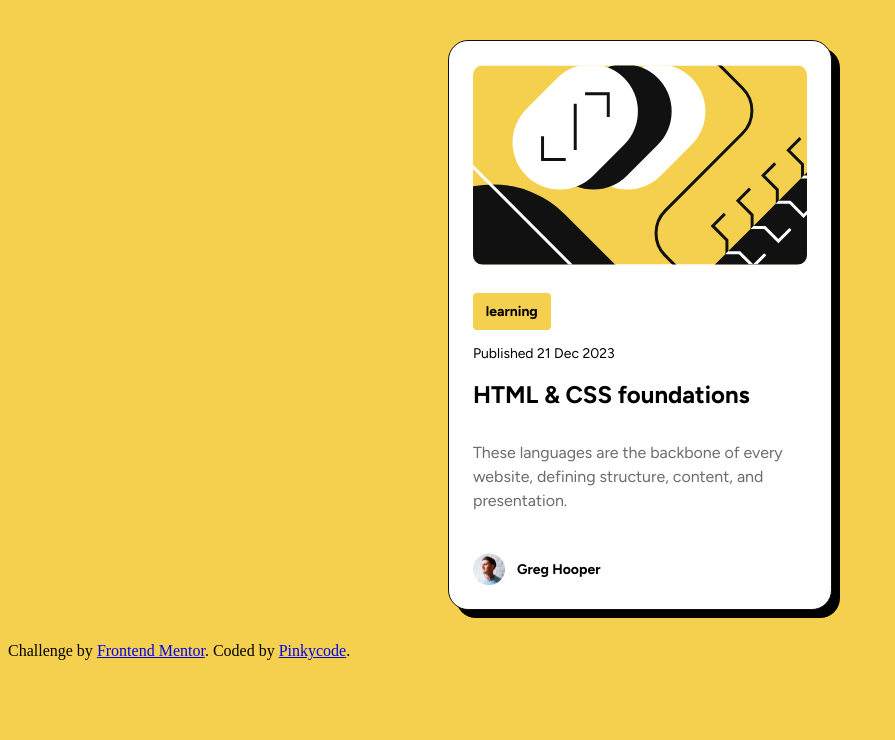
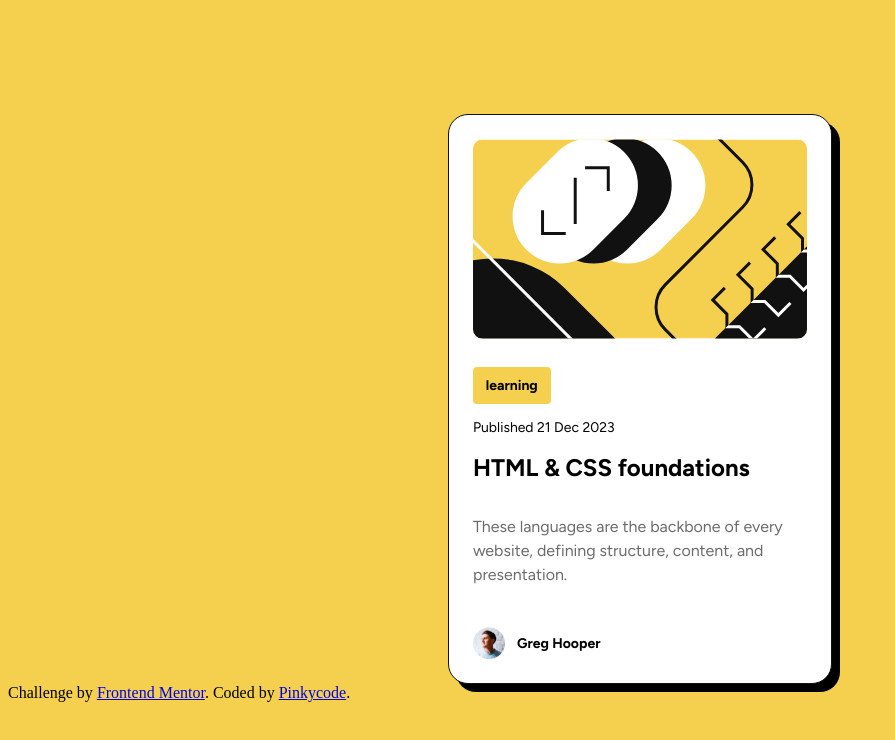
Before and after one commit to Pinkycode73/FrontendMentor, a plain HTML site: page blog-preview-card-main/index.html in a window 1280 px wide. Shown: the whole page, without its empty margins (0-895 px from the left). Drawn offline with Linux system fonts and the light colour scheme.

Commit message:
Update Blog preview card

```diff
--- a/blog-preview-card-main/Style.css
+++ b/blog-preview-card-main/Style.css
@@ -4,6 +4,7 @@ body{
     align-content: center;
     justify-content: center;
     background-color: hsl(47, 88%, 63%);
+    height: 100vh;
 
 }
 
@@ -13,7 +14,7 @@ main{
     flex-direction: column;
     align-items: center;
     justify-items: center;
-    padding: 2rem;
+
 }
 .card{
     background-color: white;
```
